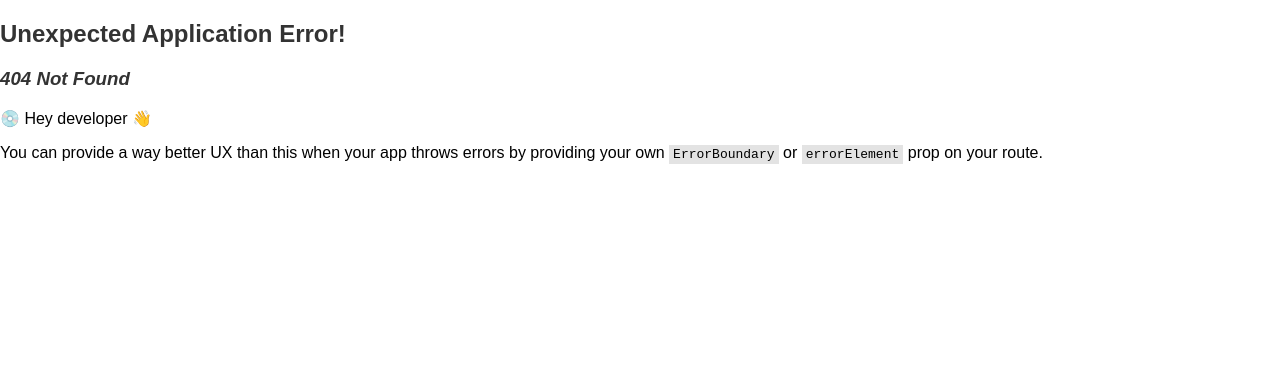
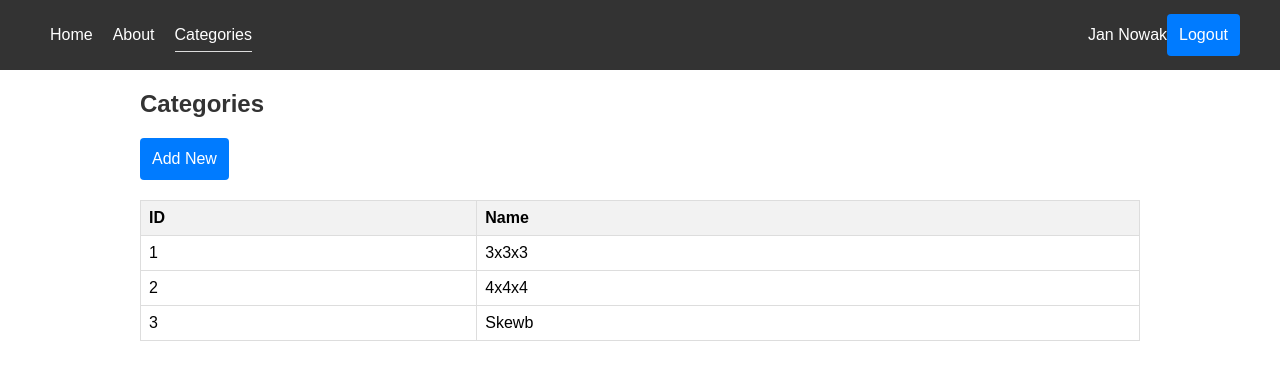
Before and after one commit to linewelder/tin-project, a React (Vite) app: page /categories in a window 1280 px wide. Before the commit this address had no page. Shown: the top 380 px of the page. Built offline with nearby package versions, Linux system fonts and the light colour scheme.

Commit message:
Add /categories page

```diff
--- a/lang/en.json
+++ b/lang/en.json
@@ -2,10 +2,13 @@
     "nav.home": "Home",
     "nav.about": "About",
     "button.logout": "Logout",
+    "table.category.id": "ID",
+    "table.category.name": "Name",
     "page.home.title": "Welcome",
     "page.home.content": "Hello, world!",
     "page.about.title": "About us",
     "page.about.content": "About us...",
+    "page.categories.title": "Categories",
     "page.login.title": "Log in",
     "page.signup.title": "Sign up",
     "button.login": "Log in",
--- a/src/App.jsx
+++ b/src/App.jsx
@@ -6,6 +6,7 @@ import Home from "./pages/Home";
 import About from "./pages/About";
 import Login from "./pages/Login";
 import Signup from "./pages/Signup";
+import Categories, { loader } from "./pages/Categories";
 
 const Layout = () => (
     <>
@@ -38,6 +39,11 @@ const router = createBrowserRouter([
                 path: "/about",
                 element: <About />,
             },
+            {
+                path: "/categories",
+                element: <Categories />,
+                loader: loader,
+            }
         ],
     },
     {
--- a/src/components/Header.jsx
+++ b/src/components/Header.jsx
@@ -12,6 +12,9 @@ function Header() {
                     </NavLink>
                     <NavLink to="/about">
                         <FormattedMessage id="nav.about" />
+                    </NavLink>
+                    <NavLink to="/categories">
+                        <FormattedMessage id="page.categories.title" />
                     </NavLink>
                 </div>
                 <div>
--- /dev/null
+++ b/src/pages/Categories.jsx
@@ -0,0 +1,49 @@
+import { FormattedMessage } from "react-intl";
+import { Link, useLoaderData } from "react-router-dom";
+
+export async function loader() {
+    const categories = [
+        {
+            id: 1,
+            name: "3x3x3",
+        },
+        {
+            id: 2,
+            name: "4x4x4",
+        },
+        {
+            id: 3,
+            name: "Skewb",
+        },
+    ];
+
+    return { categories };
+}
+
+export default function Categories() {
+    const { categories } = useLoaderData();
+
+    return (
+        <>
+            <h2><FormattedMessage id="page.categories.title" /></h2>
+
+            <Link to="/categories/create" class="button-link">Add New</Link>
+            <table>
+                <thead>
+                    <tr>
+                        <th><FormattedMessage id="table.category.id" /></th>
+                        <th><FormattedMessage id="table.category.name" /></th>
+                    </tr>
+                </thead>
+                <tbody>
+                    {categories.map(category =>
+                        <tr key={category.id}>
+                            <td>{category.id}</td>
+                            <td>{category.name}</td>
+                        </tr>
+                    )}
+                </tbody>
+            </table>
+        </>
+    );
+}
```
